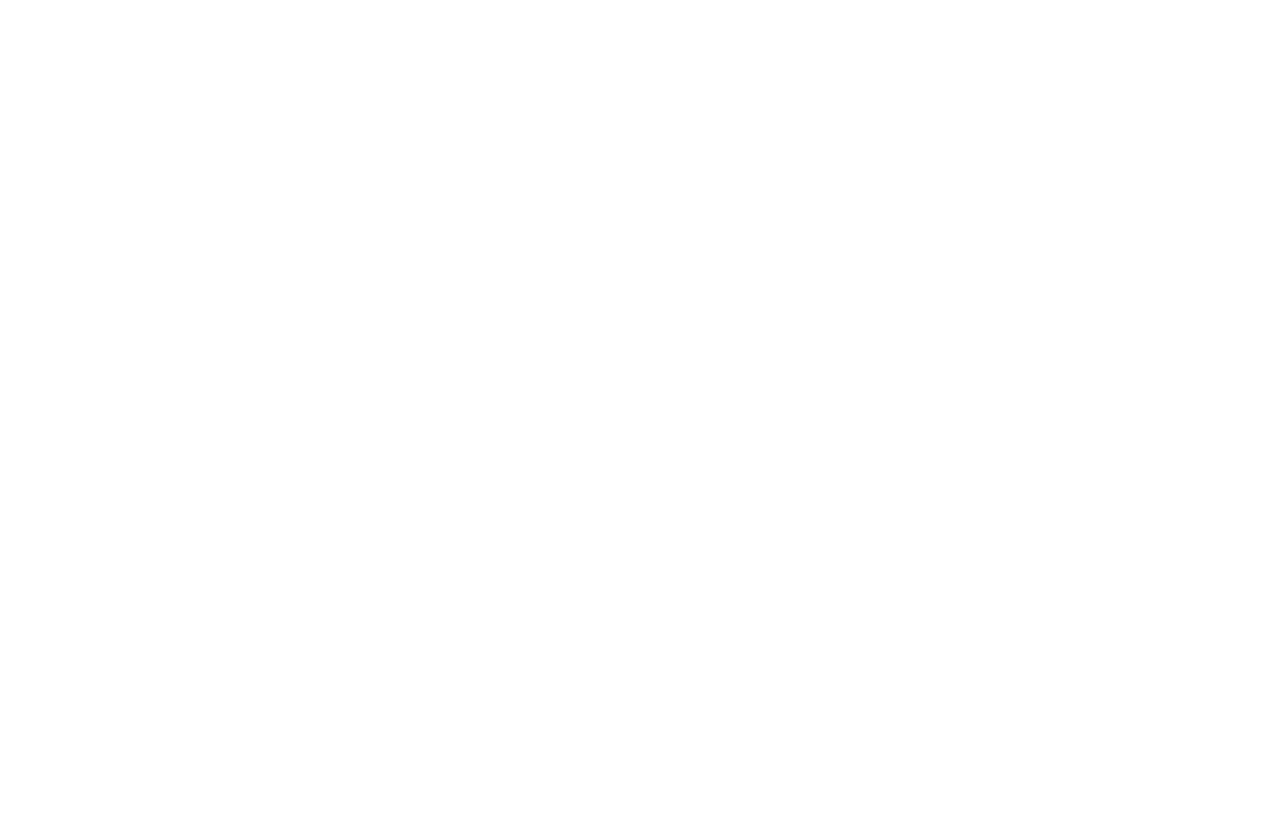
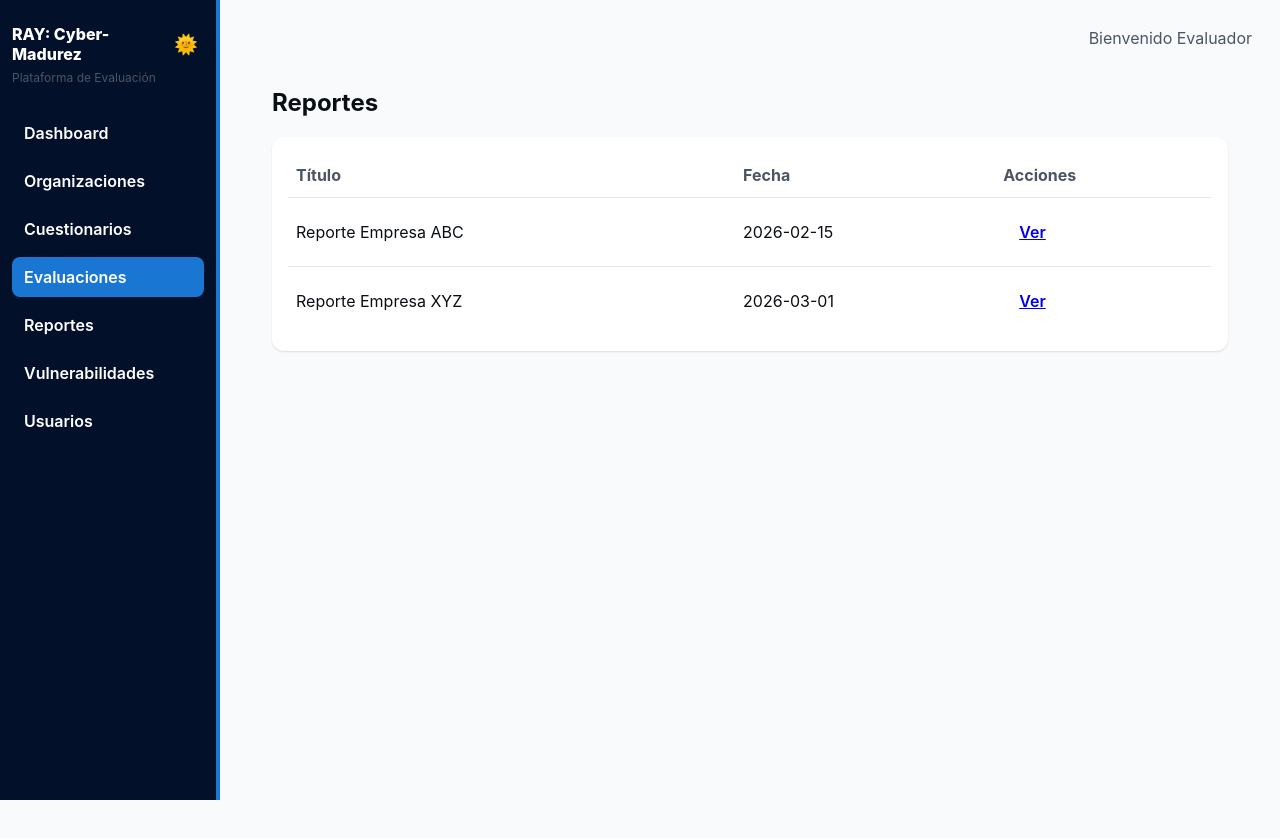
Before and after one commit to Santiard/MVP-CIBERSECURITY, a React (Vite) app in the folder Frontend/: page /reports in a window 1280 px wide. Before the commit this address had no page. Shown: the top 838 px of the page. Before the commit the page ends 800 px from the top, so only its background shows below. Built offline with nearby package versions, Linux system fonts and the light colour scheme.

Commit message:
fix: colores, errores visuales y rutas

```diff
--- a/Frontend/src/components/Sidebar.tsx
+++ b/Frontend/src/components/Sidebar.tsx
@@ -4,7 +4,7 @@
 
 const linkStyle: React.CSSProperties = {
   display: 'block',
-  color: 'var(--text-primary)',
+  color: 'var(--sidebar-text)',
   padding: '10px 12px',
   borderRadius: 8,
   textDecoration: 'none',
@@ -33,11 +33,14 @@
     }
   }, [theme]);
 
+  const themeIcon = theme === 'dark' ? '🌙' : '🌞';
+  const themeToggleLabel = theme === 'dark' ? 'Cambiar a modo claro' : 'Cambiar a modo oscuro';
+
   return (
-    <aside style={{
+    <aside className="app-sidebar" style={{
       width: 220,
       background: 'var(--blue-900)',
-      color: 'var(--text-primary)',
+      color: 'var(--sidebar-text)',
       height: '100vh',
       padding: '24px 12px',
       boxSizing: 'border-box',
@@ -54,8 +57,10 @@
           <button
             onClick={() => setTheme(t => t === 'dark' ? 'light' : 'dark')}
             style={{ border: 'none', background: 'transparent', cursor: 'pointer', fontSize: '1.2rem' }}
+            title={themeToggleLabel}
+            aria-label={themeToggleLabel}
           >
-            {theme === 'dark' ? '🌞' : '🌙'}
+            {themeIcon}
           </button>
         </div>
         <div style={{ fontSize: 12, color: 'var(--muted)' }}>Plataforma de Evaluación</div>
--- a/Frontend/src/main.tsx
+++ b/Frontend/src/main.tsx
@@ -10,6 +10,7 @@
 import UsersPage from './pages/UsersPage';
 import OrganizationsPage from './pages/OrganizationsPage';
 import ReportDetailPage from './pages/ReportDetailPage';
+import ReportsPage from './pages/ReportsPage';
 import OrganizationDetailPage from './pages/OrganizationDetailPage';
 import EvaluationsPage from './pages/EvaluationsPage';
 import ReportViewPage from './pages/ReportViewPage';
@@ -32,6 +33,7 @@
         <Route path="/organizations" element={<OrganizationsPage />} />
         <Route path="/organizations/:id" element={<OrganizationDetailPage />} />
         <Route path="/organizations/new" element={<RegisterOrganizationPage />} />
+        <Route path="/reports" element={<ReportsPage />} />
         <Route path="/reports/:id" element={<ReportDetailPage />} />
         <Route path="/reports/:id/report" element={<ReportViewPage />} />
         <Route path="/evaluations" element={<EvaluationsPage />} />
--- a/Frontend/src/pages/OrganizationsPage.tsx
+++ b/Frontend/src/pages/OrganizationsPage.tsx
@@ -1,11 +1,14 @@
 import React from 'react';
+import Layout from '../components/Layout';
 import OrganizationsTable from '../components/OrganizationsTable';
 
 const OrganizationsPage: React.FC = () => {
   return (
-    <div style={{ padding: 24 }}>
-      <OrganizationsTable />
-    </div>
+    <Layout>
+      <div style={{ padding: 24 }}>
+        <OrganizationsTable />
+      </div>
+    </Layout>
   );
 };
 
--- a/Frontend/src/pages/RegisterUserPage.tsx
+++ b/Frontend/src/pages/RegisterUserPage.tsx
@@ -1,17 +1,20 @@
 import React from 'react';
 import { useNavigate } from 'react-router-dom';
+import Layout from '../components/Layout';
 import UserForm from '../components/UserForm';
 
 const RegisterUserPage: React.FC = () => {
   const navigate = useNavigate();
 
   return (
-    <div style={{ padding: 24 }}>
-      <div className="card" style={{ maxWidth: 760 }}>
-        <h2 style={{ marginTop: 0 }}>Registrar Nuevo Usuario</h2>
-        <UserForm inline onSaved={() => navigate('/users')} onClose={() => navigate('/users')} />
+    <Layout>
+      <div style={{ padding: 24 }}>
+        <div className="card" style={{ maxWidth: 760 }}>
+          <h2 style={{ marginTop: 0 }}>Registrar Nuevo Usuario</h2>
+          <UserForm inline onSaved={() => navigate('/users')} onClose={() => navigate('/users')} />
+        </div>
       </div>
-    </div>
+    </Layout>
   );
 };
 
--- /dev/null
+++ b/Frontend/src/pages/ReportsPage.tsx
@@ -0,0 +1,43 @@
+import React from 'react';
+import Layout from '../components/Layout';
+import { Link } from 'react-router-dom';
+
+const ReportsPage: React.FC = () => {
+  // Placeholder list of reports for navigation
+  const sample = [
+    { id: 'r1', title: 'Reporte Empresa ABC', date: '2026-02-15' },
+    { id: 'r2', title: 'Reporte Empresa XYZ', date: '2026-03-01' },
+  ];
+
+  return (
+    <Layout>
+      <div style={{ padding: 24 }}>
+        <h2 style={{ marginTop: 0 }}>Reportes</h2>
+        <div className="card">
+          <table style={{ width: '100%', borderCollapse: 'collapse' }}>
+            <thead>
+              <tr style={{ textAlign: 'left', color: 'var(--muted)' }}>
+                <th style={{ padding: '12px 8px' }}>Título</th>
+                <th style={{ padding: '12px 8px' }}>Fecha</th>
+                <th style={{ padding: '12px 8px' }}>Acciones</th>
+              </tr>
+            </thead>
+            <tbody>
+              {sample.map(r => (
+                <tr key={r.id}>
+                  <td style={{ padding: '14px 8px', borderTop: '1px solid var(--border)' }}>{r.title}</td>
+                  <td style={{ padding: '14px 8px', borderTop: '1px solid var(--border)' }}>{r.date}</td>
+                  <td style={{ padding: '14px 8px', borderTop: '1px solid var(--border)' }}>
+                    <Link to={`/reports/${r.id}`} className="btn">Ver</Link>
+                  </td>
+                </tr>
+              ))}
+            </tbody>
+          </table>
+        </div>
+      </div>
+    </Layout>
+  );
+};
+
+export default ReportsPage;
--- a/Frontend/src/pages/UsersPage.tsx
+++ b/Frontend/src/pages/UsersPage.tsx
@@ -1,11 +1,14 @@
 import React from 'react';
+import Layout from '../components/Layout';
 import UsersTable from '../components/UsersTable';
 
 const UsersPage: React.FC = () => {
   return (
-    <div style={{ padding: 24 }}>
-      <UsersTable />
-    </div>
+    <Layout>
+      <div style={{ padding: 24 }}>
+        <UsersTable />
+      </div>
+    </Layout>
   );
 };
 
--- a/Frontend/src/styles/theme.css
+++ b/Frontend/src/styles/theme.css
@@ -76,6 +76,9 @@
   --muted-light: var(--gray-600);
   --muted-dark: rgba(255,255,255,0.75);
   --muted: var(--muted-light);
+
+  /* Sidebar text default (can be overridden per theme) */
+  --sidebar-text: var(--text-primary);
 }
 
 /* Light theme helpers */
@@ -93,6 +96,9 @@
   --on-warning: var(--on-warning-light);
   --on-danger: var(--on-danger-light);
   --on-info: var(--on-info-light);
+
+  /* Sidebar text on light theme: make it white for contrast on blue bar */
+  --sidebar-text: var(--white);
 }
 
 /* Dark theme helpers */
@@ -110,11 +116,14 @@
 
   /* Links / accents in dark theme - ensure contrast */
   --link-color: var(--white);
+
+  /* Sidebar text on dark theme */
+  --sidebar-text: var(--text-on-dark);
 }
 
-/* Respect user OS preference by default */
+/* Respect user OS preference by default, but do not override explicit theme classes */
 @media (prefers-color-scheme: dark) {
-  :root{
+  :root:not(.theme-light):not(.theme-dark) {
     --bg-page: var(--bg-dark);
     --surface: var(--surface-dark);
     --text-primary: var(--text-on-dark);
```
